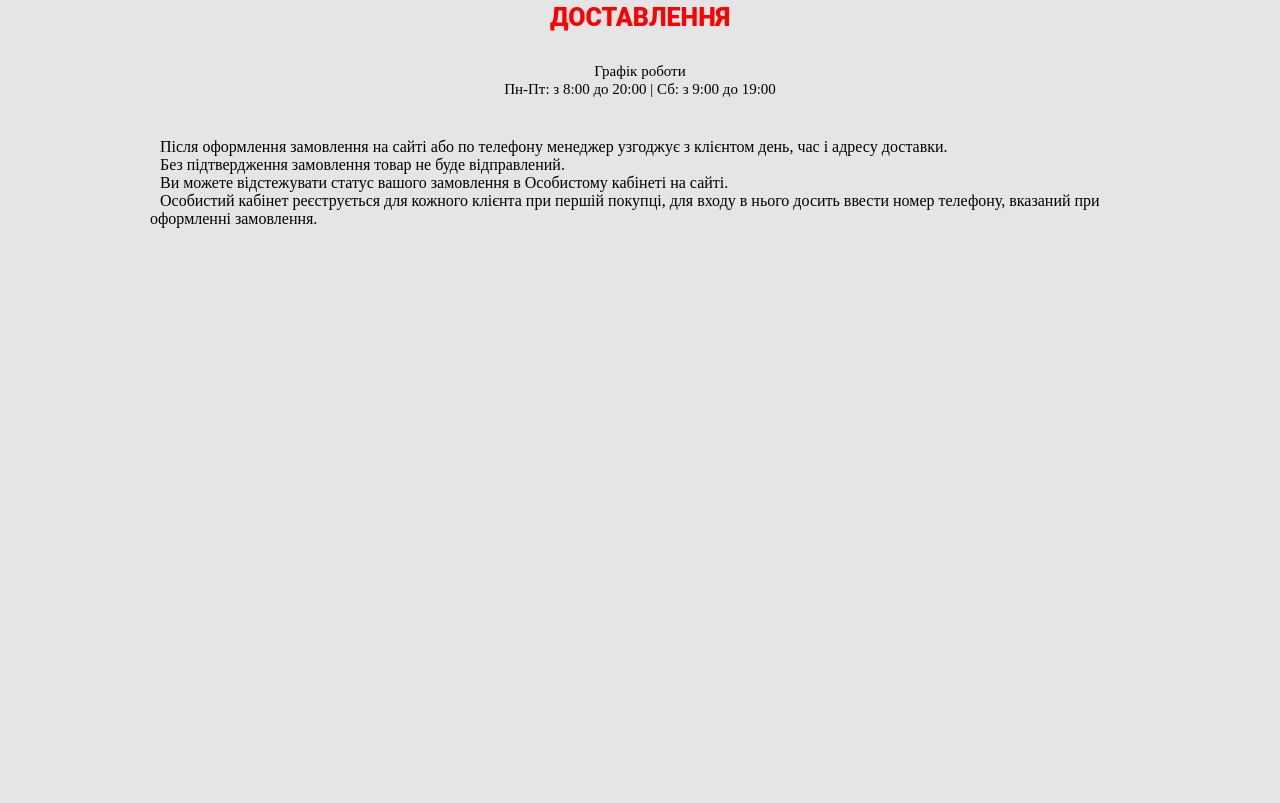
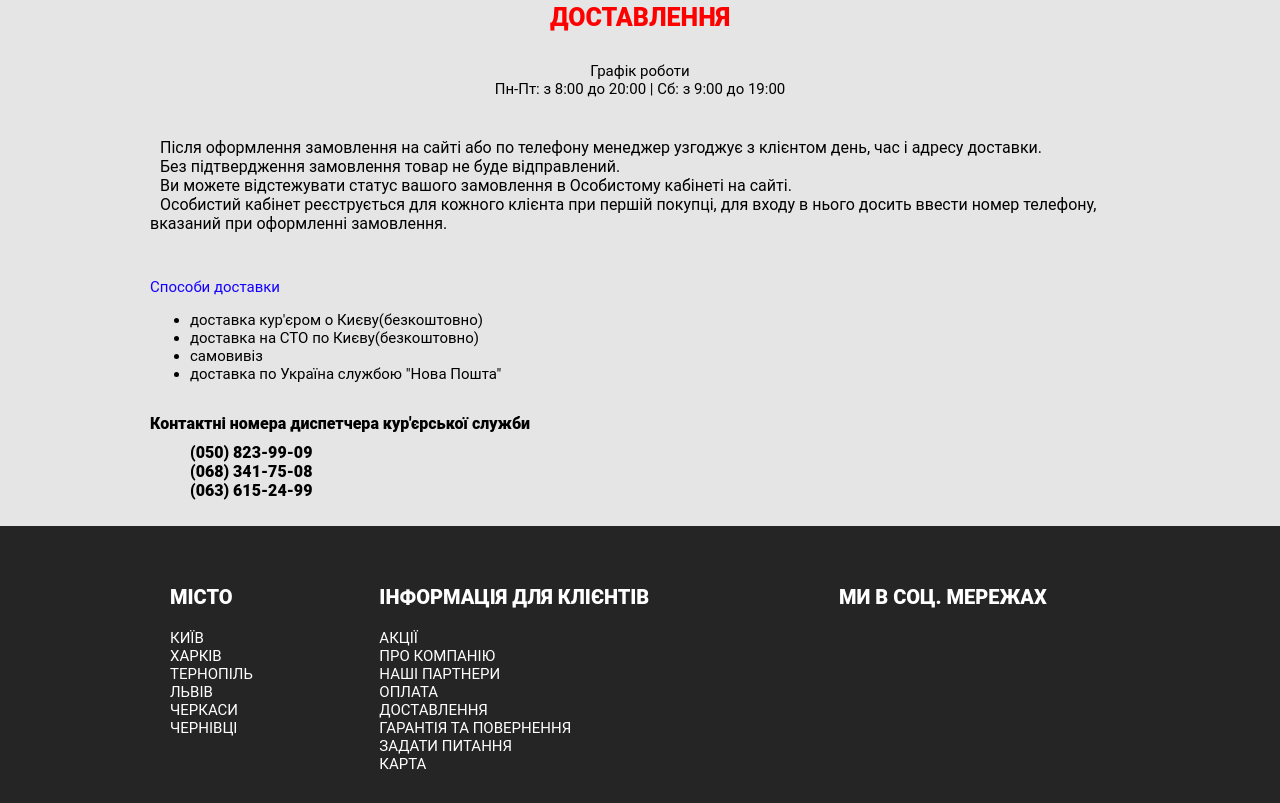
Before and after one commit to WirteR/grisha-project, a plain HTML site: page index.html in a window 1280 px wide. Shown: the part 305-1108 px from the top of the page. Before the commit the page ends 800 px from the top, so only its background shows below. Drawn offline with Linux system fonts and the light colour scheme.

Commit message:
added footer

```diff
--- a/index.html
+++ b/index.html
@@ -56,9 +56,55 @@
             <p>Особистий кабінет реєструється для кожного клієнта при першій покупці, для входу в нього досить ввести номер
                 телефону, вказаний при оформленні замовлення.</p>
         </div>
+        <div class="del-kinds flex-left">
+            <p>Способи доставки</p>
+            <ul>
+                <li>доставка кур'єром о Києву(безкоштовно)</li>
+                <li>доставка на СТО по Києву(безкоштовно)</li>
+                <li>самовивіз</li>
+                <li>доставка по Україна службою "Нова Пошта"</li>
+            </ul>
+        </div>
+        <div class="break"></div>
+        <div class="del-contacts flex-left">
+            <p>Контактні номера диспетчера кур'єрської служби</p>
+            <ul>
+                <li>(050) 823-99-09</li>
+                <li>(068) 341-75-08</li>
+                <li>(063) 615-24-99</li>
+            </ul>
+        </div>
     </main>
     <footer>
-
+        <section class="main-footer">
+            <section class="footer-list">
+                <p>МІСТО</p>
+                <ul>
+                    <li>КИЇВ</li>
+                    <li>ХАРКІВ</li>
+                    <li>ТЕРНОПІЛЬ</li>
+                    <li>ЛЬВІВ</li>
+                    <li>ЧЕРКАСИ</li>
+                    <li>ЧЕРНІВЦІ</li>
+                </ul>
+            </section>
+            <section class="footer-list">
+                <p>ІНФОРМАЦІЯ ДЛЯ КЛІЄНТІВ</p>
+                <ul>
+                    <li><a href="">АКЦІЇ</a></li>
+                    <li><a href="">ПРО КОМПАНІЮ</a></li>
+                    <li><a href="">НАШІ ПАРТНЕРИ</a></li>
+                    <li><a href="">ОПЛАТА</a></li>
+                    <li><a href="">ДОСТАВЛЕННЯ</a></li>
+                    <li><a href="">ГАРАНТІЯ ТА ПОВЕРНЕННЯ</a></li>
+                    <li><a href="">ЗАДАТИ ПИТАННЯ</a></li>
+                    <li><a href="">КАРТА</a></li>
+                </ul>
+            </section>
+            <section class="footer-list flex-center">
+                <p>МИ В СОЦ. МЕРЕЖАХ</p>
+            </section>
+        </section>
     </footer>
 </body>
 </html>
--- a/shared.css
+++ b/shared.css
@@ -5,6 +5,7 @@
 body {
     margin: 0;
     background: #E5E5E5;
+    font-family: Roboto;
 }
 
 .break {
@@ -67,31 +68,6 @@ header > div {
     margin: 0;
 }
 
-/* .main-nav__items {
-    display: inline-block;
-    list-style: none;
-    padding: 0;
-    display: flex;
-    flex-flow: row nowrap;
-    justify-content: space-between;
-    align-items: center;
-}
-
-.main-nav__item {
-    flex: auto;
-    padding: 10px;
-    background: #888DFF;
-    box-shadow: 0px 4px 4px rgba(0, 0, 0, 0.25), 0px 4px 4px rgba(0, 0, 0, 0.25);
-    transition: cubic-bezier(0.6, -0.28, 0.735, 0.045);
-}
-
-.main-nav__item:hover,
-.main-nav__item:active,
-.active {
-    background: #3A3C74;
-}
- */
-
 .main-nav {
     display: inline-block;
     margin-top: 40px;
@@ -138,3 +114,60 @@ header > div {
 .active {
     background: #3A3C74;
 }
+
+footer {
+    background: #252525;
+}
+
+.main-footer {
+    display: flex;
+    flex-direction: row;
+    width: 1000px;
+    margin: auto;
+    padding: 40px 30px 30px;
+}
+
+.main-footer section {
+    flex: auto;
+}
+
+.footer-list {
+    display: flex;
+    flex-direction: column;
+    color: white;
+    text-align: left;
+}
+
+.footer-list p {
+    font-weight: 900;
+    font-size: 20px;
+    line-height: 23px;
+}
+
+.footer-list ul {
+    list-style: none;
+    padding: 0;
+    margin: 0;
+    font-size: 15px;
+    line-height: 18px
+}
+
+.footer-list a {
+    text-decoration: none;
+    color: white;
+    transition: 0.3s;
+}
+
+.footer-list a:hover,
+.footer-list a:active {
+    color: rgb(63, 66, 151);
+}
+
+.footer-list img {
+    margin-bottom: 20px;
+    height: 65px;
+}
+
+.flex-center {
+    align-items: center;
+}
--- a/style.css
+++ b/style.css
@@ -41,3 +41,38 @@ main h1 {
     text-indent: 10px;
     margin: 0;
 }
+
+.del-kinds {
+    font-size: 15px;
+    line-height: 18px;
+    list-style-type: " - ";
+    width: 100%;
+}
+
+.del-kinds p {
+    color: #1400FF;
+    margin-bottom: 0;
+}
+
+.flex-left {
+    display: inline-flex;
+    flex-direction: column;
+    justify-content: space-between;
+    align-items: flex-start;
+}
+
+.del-contacts {
+    font-weight: 900;
+    font-size: 16px;
+    line-height: 19px;
+    width: 100%;
+}
+
+.del-contacts ul{
+    margin-top: 10px;
+    list-style: none;
+}
+
+.del-contacts p {
+    margin-bottom: 0;
+}
```
